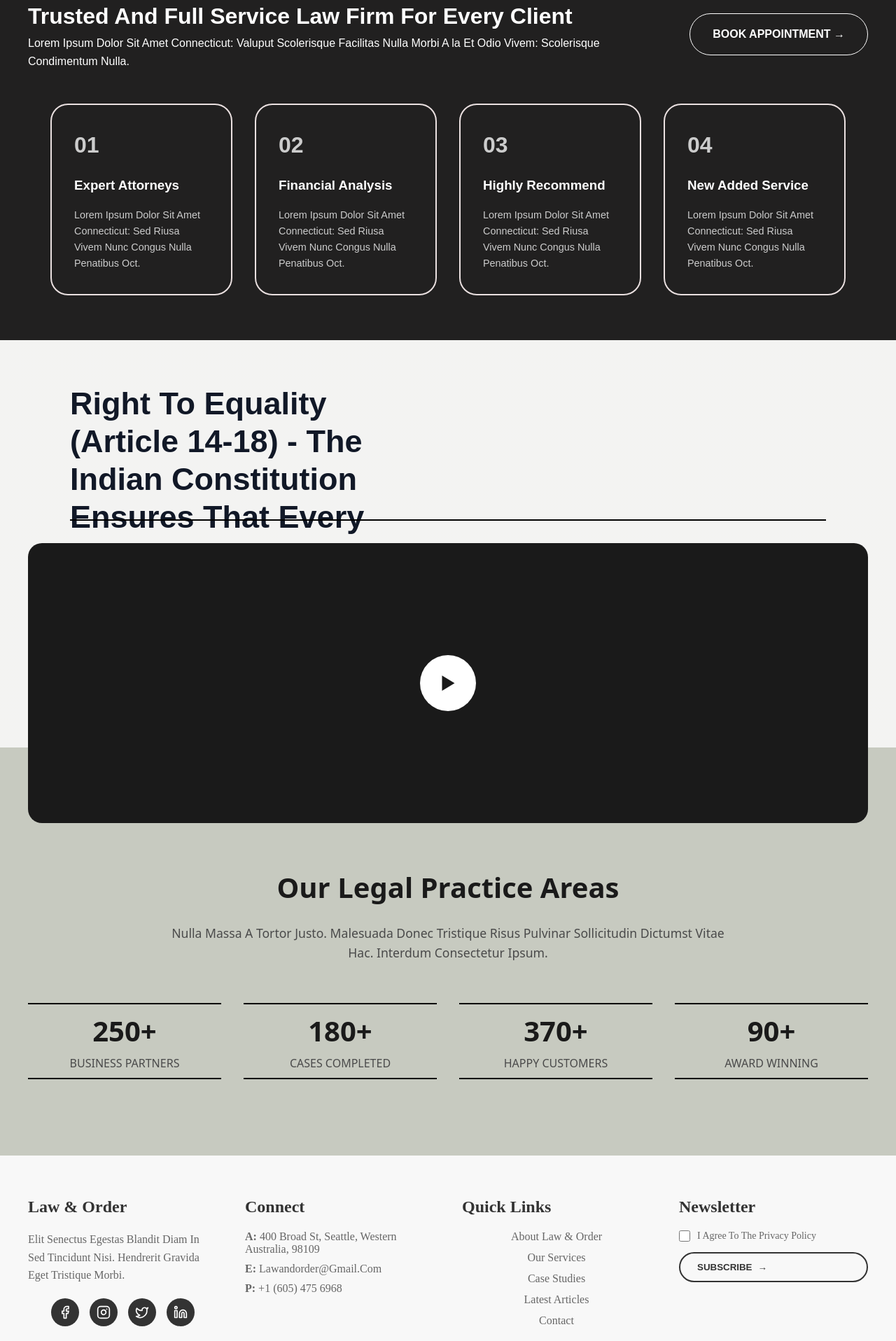
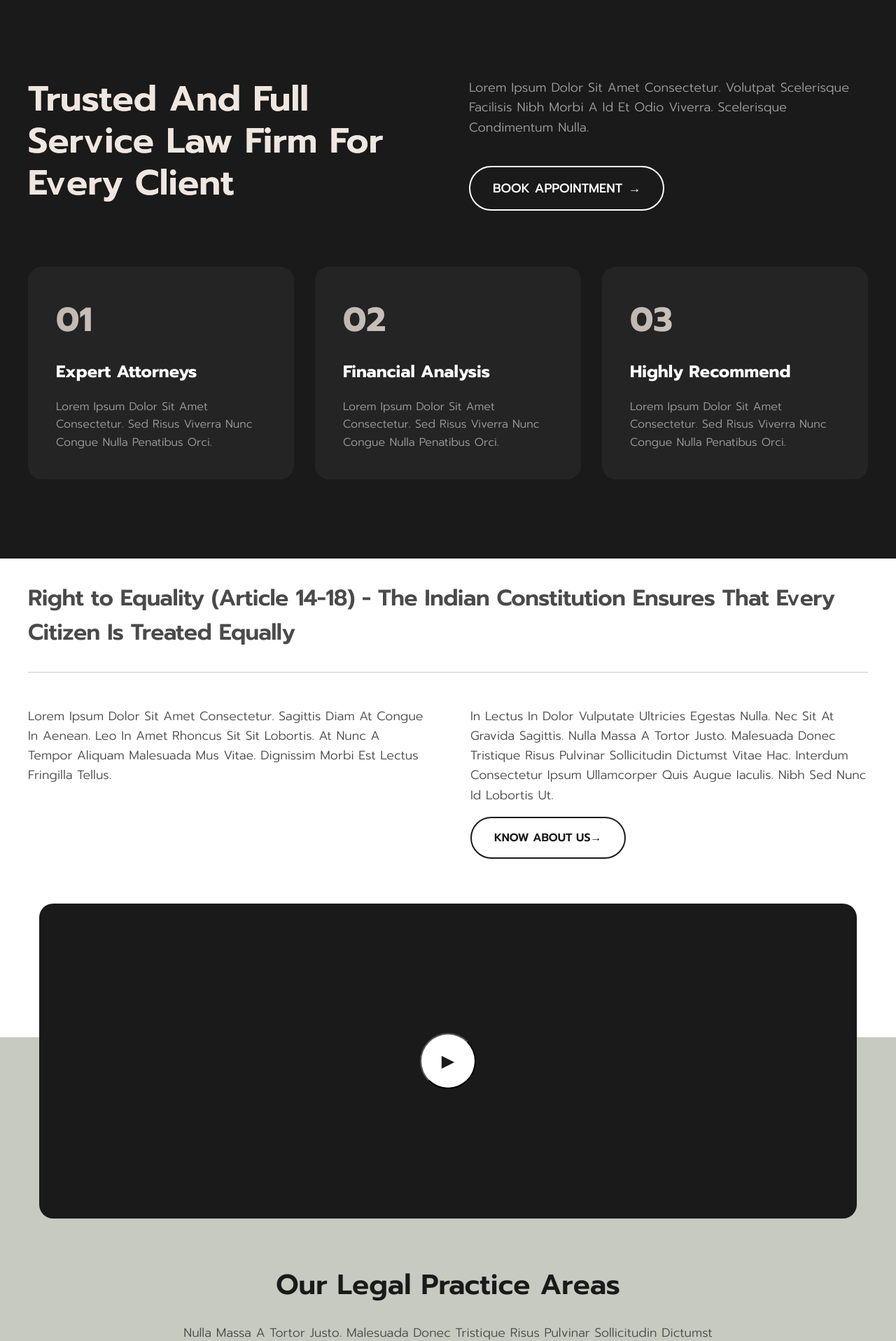
Before and after one commit to MdZaheen/Lawer-portfolio, a Next.js app: page / in a window 1280 px wide. Shown: the part 752-2668 px from the top of the page at 70% size. Built offline with nearby package versions, Linux system fonts and the light colour scheme.

Commit message:
fixed errors 20:50:20

```diff
--- a/components/Header.js
+++ b/components/Header.js
@@ -9,7 +9,7 @@ function Header() {
       <header className="header">
         <nav className="nav">
           <a  className="logo">
-            HASHMAT PASHA
+            HASHMATH PASHA
           </a>
 
           <div className="nav-links">
--- a/components/Know.js
+++ b/components/Know.js
@@ -4,24 +4,36 @@ import '../public/styles/kau.css';
 const Know = () => {
   return (
     <section className="legal-section">
-      <div className="hero-content">
-        <h1 className="hero-title">
-        Right to Equality (Article 14-18) - The Indian Constitution ensures that every citizen is treated equally before the law and prohibits discrimination based on religion, race, caste, sex, or place of birth.
+      <div className="hero-content-know">
+        <h1 className="hero-title-k">
+          Right to Equality (Article 14-18) - The Indian Constitution Ensures That Every Citizen Is Treated Equally
         </h1>
-        <div className='line'></div>
-        <p className="hero-text">
-          Lorem Ipsum Dolor Sit Amet Consectetur. Sagittis Diam At Congue In Aenean. Leo In Amet Rhoncus Sit Sit Lobortis. At Nunc A Tempor Aliquam Malesuada Mus Vitae. Dignissim Morbi Est Lectus Fringilla Tellus.
-        </p>
-        <p className="hero-text">
-          In Lectus In Dolor Vulputate Ultricies Egestas Nulla. Nec Sit At Gravida Sagittis. Nulla Massa A Tortor Justo. Malesuada Donec Tristique Risus Pulvinar Sollicitudin Dictumst Vitae Hac. Interdum Consectetur Ipsum Ullamcorper Quis Augue Iaculis. Nibh Sed Nunc Id Lobortis Ut.
-        </p>
-        <button className="know-more-btn">KNOW ABOUT US →</button>
+        <div className="line"></div>
+        <div className="text-content">
+          <div>
+            <p className="hero-text">
+              Lorem Ipsum Dolor Sit Amet Consectetur. Sagittis Diam At Congue In Aenean. Leo In Amet Rhoncus Sit Sit Lobortis.
+              At Nunc A Tempor Aliquam Malesuada Mus Vitae. Dignissim Morbi Est Lectus Fringilla Tellus.
+            </p>
+          </div>
+          <div>
+            <p className="hero-text">
+              In Lectus In Dolor Vulputate Ultricies Egestas Nulla. Nec Sit At Gravida Sagittis. Nulla Massa A Tortor Justo.
+              Malesuada Donec Tristique Risus Pulvinar Sollicitudin Dictumst Vitae Hac. Interdum Consectetur Ipsum Ullamcorper
+              Quis Augue Iaculis. Nibh Sed Nunc Id Lobortis Ut.
+            </p>
+            <a href="#" className="know-more-btn">
+              KNOW ABOUT US <span aria-hidden="true">→</span>
+            </a>
+          </div>
+        </div>
       </div>
 
       <div className="video-section">
         <div className="video-container">
-          {/* Replace with your video component or image */}
-          <div className="play-button">▶</div>
+          <button className="play-button" aria-label="Play Video">
+            ▶
+          </button>
         </div>
       </div>
 
@@ -31,37 +43,22 @@ const Know = () => {
           Nulla Massa A Tortor Justo. Malesuada Donec Tristique Risus Pulvinar Sollicitudin Dictumst Vitae Hac. Interdum Consectetur Ipsum.
         </p>
         <div className="stats-container">
-          <div className="stat-item">
-            <div className='line'></div>
-            <h3>250+</h3>
-            <p>BUSINESS PARTNERS</p>
-            <div className='line'></div>
-          </div>
-          <div className="stat-item">
-            <div className='line'></div>
-            <h3>180+</h3>
-            <p>CASES COMPLETED</p>
-            <div className='line'></div>
-          </div>
-          <div className="stat-item">
-            <div className='line'></div>
-            <h3>370+</h3>
-            <p>HAPPY CUSTOMERS</p>
-            <div className='line'></div>
-          </div>
-          <div className="stat-item">
-            <div className='line'></div>
-            <h3>90+</h3>
-            <p>AWARD WINNING</p>
-            <div className='line'></div>
-          </div>
+          {[
+            { count: "250+", label: "BUSINESS PARTNERS" },
+            { count: "180+", label: "CASES COMPLETED" },
+            { count: "370+", label: "HAPPY CUSTOMERS" },
+            { count: "90+", label: "AWARD WINNING" },
+          ].map((stat, index) => (
+            <div key={index} className="stat-item">
+              <h3>{stat.count}</h3>
+              <p>{stat.label}</p>
+              <div className="linelast"></div>
+            </div>
+          ))}
         </div>
       </div>
     </section>
   );
 };
-<style>
-@import url('https://fonts.googleapis.com/css2?family=Prompt:ital,wght@0,100;0,200;0,300;0,400;0,500;0,600;0,700;0,800;0,900;1,100;1,200;1,300;1,400;1,500;1,600;1,700;1,800;1,900&display=swap');
-</style>
 
 export default Know;
--- a/components/TrustedLawFirm.js
+++ b/components/TrustedLawFirm.js
@@ -1,48 +1,55 @@
-import React from "react";
-import "../public/styles/TrustedLawFirm.css";
+import React from 'react';
+import '../public/styles/TrustedLawFirm.css';
+
 const TrustedLawFirm = () => {
   return (
-        <>
-            <div className="main">
-                <header className="header-t">
-                    <div className="header-content">
-                        <div className="header-main">
-                            <h1>Trusted And Full Service
-                                Law Firm For Every Client</h1>
-                            <p>Lorem Ipsum Dolor Sit Amet Connecticut: Valuput Scolerisque
-                                Facilitas Nulla Morbi A la Et Odio Vivem: Scolerisque Condimentum Nulla.</p>
+    <section className="hero">
+      <div className="hero-container">
+        <div className="hero-content-l">
+          <div>
+            <h1 className="hero-title-l">
+              Trusted And Full Service Law Firm For Every Client
+            </h1>
           </div>
-                        <a href="#" className="cta-button">BOOK APPOINTMENT →</a>
+          <div>
+            <p className="hero-description-l">
+              Lorem Ipsum Dolor Sit Amet Consectetur. Volutpat Scelerisque
+              Facilisis Nibh Morbi A Id Et Odio Viverra. Scelerisque Condimentum Nulla.
+            </p>
+            <a href="#appointment" className="book-appointment">
+              BOOK APPOINTMENT
+              <span>→</span>
+            </a>
           </div>
-                </header>
-                <section className="features">
-                    <div className="feature-box">
-                        <div className="number">01</div>
-                        <h3>Expert Attorneys</h3>
-                        <p>Lorem Ipsum Dolor Sit Amet Connecticut: Sed Riusa Vivem Nunc Congus Nulla Penatibus Oct.</p>
         </div>
 
-                    <div className="feature-box">
-                        <div className="number">02</div>
-                        <h3>Financial Analysis</h3>
-                        <p>Lorem Ipsum Dolor Sit Amet Connecticut: Sed Riusa Vivem Nunc Congus Nulla Penatibus Oct.</p>
+        <div className="services-grid">
+          <div className="service-card">
+            <div className="service-number">01</div>
+            <h3 className="service-title">Expert Attorneys</h3>
+            <p className="service-description">
+              Lorem Ipsum Dolor Sit Amet Consectetur. Sed Risus Viverra Nunc Congue Nulla Penatibus Orci.
+            </p>
           </div>
 
-                    <div className="feature-box">
-                        <div className="number">03</div>
-                        <h3>Highly Recommend</h3>
-                        <p>Lorem Ipsum Dolor Sit Amet Connecticut: Sed Riusa Vivem Nunc Congus Nulla Penatibus Oct.</p>
+          <div className="service-card">
+            <div className="service-number">02</div>
+            <h3 className="service-title">Financial Analysis</h3>
+            <p className="service-description">
+              Lorem Ipsum Dolor Sit Amet Consectetur. Sed Risus Viverra Nunc Congue Nulla Penatibus Orci.
+            </p>
           </div>
 
-                    <div className="feature-box">
-                        <div className="number">04</div>
-                        <h3>New Added Service</h3>
-                        <p>Lorem Ipsum Dolor Sit Amet Connecticut: Sed Riusa Vivem Nunc Congus Nulla Penatibus Oct.</p>
+          <div className="service-card">
+            <div className="service-number">03</div>
+            <h3 className="service-title">Highly Recommend</h3>
+            <p className="service-description">
+              Lorem Ipsum Dolor Sit Amet Consectetur. Sed Risus Viverra Nunc Congue Nulla Penatibus Orci.
+            </p>
+          </div>
+        </div>
       </div>
     </section>
-
-            </div>
-        </>
   );
 };
 
--- a/public/styles/TrustedLawFirm.css
+++ b/public/styles/TrustedLawFirm.css
@@ -1,185 +1,127 @@
-/* body {
-    font-family: Arial, sans-serif;
-    line-height: 1.6;
-    margin: 0;
-    padding: 0;
-    background-color: #2d2d2d;
-    color: #ffffff;
-} */
-html,
-body {
-    font-family: 'Lucida Sans', 'Lucida Sans Regular', 'Lucida Grande', 'Lucida Sans Unicode', Verdana, sans-serif;
+/* Hero section styles */
+.hero {
+    background-color: #1a1a1a;
+    color: #fff;
+    padding: 80px 20px;
+    min-height: 100vh;
+    display: flex;
+    flex-direction: column;
+    justify-content: center;
   }
 
-.main {
-    font-family: Arial, sans-serif;
-    line-height: 1.6;
-    margin: 0;
-    padding: 0;
-
-    color: #ffffff;
-    background-color: rgb(33, 32, 32);
-}
-
-.headert {
-    padding: 1rem 2rem;
-    padding-bottom: 0px;
-    background-color: rgb(33, 32, 32);
-}
-
-.header-content {
-    display: flex;
-    justify-content: space-between;
-    align-items: flex-start;
+  .hero-container {
     max-width: 1200px;
     margin: 0 auto;
   }
 
-.header-main {
-    flex: 1;
-    padding-right: 4rem;
+  .hero-content-l {
+    display: grid;
+    grid-template-columns: 1fr 1fr;
+    gap: 60px;
+    margin-bottom: 10px;
   }
 
-.header h1 {
-    font-size: 2.5rem;
-    color: white;
-    margin-bottom: 1.5rem;
+  .hero-title-l{
+    font-size: 56px;
+    line-height: 1.2;
+    margin-bottom: 30px;
+    background: linear-gradient(to right, #c0b7b1, #f0e6e0);
+    -webkit-background-clip: text;
+    color: transparent;
+  }
+  h1.hero-title-l{
+    color: #f0e6e0;
+    font-weight: 600;
+    font-size:50px;
+  }
+  .hero-description-l{
+    color: #a0a0a0;
+    font-size: 18px;
+    line-height: 1.6;
+    margin-bottom: 40px;
   }
 
-.header p {
-    color: white;
-    margin: 0;
+  .book-appointment {
+    display: inline-flex;
+    align-items: center;
+    padding: 16px 32px;
+    border: 2px solid #fff;
+    border-radius: 50px;
+    color: #fff;
+    text-decoration: none;
+    font-size: 18px;
+    font-weight: 500;
+    transition: all 0.3s ease;
   }
 
-.cta-button {
-    display: inline-flex;
-    align-self: center;
-    padding: 1rem 2rem;
-    background-color: rgb(33, 32, 32);
-    color: white;
-    text-decoration: none;
-    font-weight: bold;
-    border: 1px solid rgb(255, 255, 255);
-    border-radius: 50px;
-    white-space: nowrap;
-    transition: all 0.3s cubic-bezier(0.4, 0, 0.2, 1);
-    position: relative;
-    overflow: hidden;
+  .book-appointment:hover {
+    background-color: #fff;
+    color: #1a1a1a;
   }
 
-/* Create a glowing effect on hover */
-/* .cta-button::before {
-    content: "";
-    position: absolute;
-    top: 50%;
-    left: 50%;
-    width: 150%;
-    height: 150%;
-    background: radial-gradient(circle, rgba(255, 255, 255, 0.3) 10%, transparent 70%);
-    transition: transform 0.4s ease-in-out;
-    transform: translate(-50%, -50%) scale(0);
-} */
-
-.cta-button:hover::before {
-    transform: translate(-50%, -50%) scale(1);
-    opacity: 0.6;
+  .book-appointment span {
+    margin-left: 8px;
   }
 
-/* Smooth color shift with slight scaling */
-.cta-button:hover {
-    background-color: #2d2d2d;
-    transform: translateY(-3px);
-
+  .services-grid {
+    display: grid;
+    grid-template-columns: repeat(3, 1fr);
+    gap: 30px;
+    margin-top: 60px;
   }
 
-
-
-.features {
-    display: grid;
-    grid-template-columns: repeat(4, 1fr);
-    gap: 2rem;
-    padding: 4rem 2rem;
-    padding-top: 3rem;
-    max-width: 1200px;
-    margin: 0 auto;
-    background-color: rgb(33, 32, 32);
+  .service-card {
+    background-color: #242424;
+    padding: 40px;
+    border-radius: 20px;
+    transition: transform 0.3s ease;
   }
 
-.feature-box {
-    padding: 2rem;
-    border: 2px solid rgb(234, 224, 224);
-    border-radius: 25px;
-    background-color: rgb(33, 32, 32);
-    transition: all 0.4s cubic-bezier(0.25, 0.8, 0.25, 1);
-    /* Smooth in & out */
+  .service-card:hover {
+    transform: translateY(-10px);
   }
 
-.feature-box:hover {
-    transform: translateY(-8px) scale(1.02);
-    border-color: rgb(255, 255, 255);
-    box-shadow: 0 15px 25px rgba(255, 255, 255, 0.1), 0 5px 10px rgba(0, 0, 0, 0.3);
-    background-color: #2d2d2d;
+  .service-number {
+    font-size: 48px;
+    font-weight: bold;
+    background: linear-gradient(to right, #c0b7b1, #f0e6e0);
+    -webkit-background-clip: text;
+    color: transparent;
+    margin-bottom: 20px;
   }
 
-
-
-.number {
-    font-size: 2rem;
-    font-weight: bold;
-    color: #cccccc;
-    margin-bottom: 1rem;
+  .service-title {
+    font-size: 24px;
+    color: #fff;
+    margin-bottom: 20px;
   }
 
-.feature-box h3 {
-    color: #1a1a1a;
-    margin-bottom: 1rem;
-}
-
-.feature-box p {
-    color: #1a1a1a;
-    font-size: 0.9rem;
+  .service-description {
+    color: #a0a0a0;
+    line-height: 1.6;
   }
 
   @media (max-width: 1024px) {
-    .features {
+    .hero-content {
+      grid-template-columns: 1fr;
+      text-align: center;
+    }
+
+    .hero-title {
+      font-size: 42px;
+    }
+
+    .services-grid {
       grid-template-columns: repeat(2, 1fr);
     }
   }
 
   @media (max-width: 768px) {
-    .header-content {
-        flex-direction: column;
-    }
-
-    .cta-button {
-        margin-top: 2rem;
-    }
-
-    .features {
+    .services-grid {
       grid-template-columns: 1fr;
     }
 
-    .header h1 {
-        font-size: 2rem;
+    .hero-title {
+      font-size: 36px;
     }
   }
-
-.header-title {
-    font-size: 2.5rem;
-    color: #ffffff;
-    margin-bottom: 1.5rem;
-}
-
-.header-text {
-    color: #cccccc;
-}
-
-.feature-box h3 {
-    color: #ffffff;
-    margin-bottom: 1rem;
-}
-
-.feature-box p {
-    color: #cccccc;
-    font-size: 0.9rem;
-}
--- a/public/styles/header.css
+++ b/public/styles/header.css
@@ -1,11 +1,12 @@
 /* Header */
-
+@import url('https://fonts.googleapis.com/css2?family=Prompt:wght@300;400;500;600;700&display=swap');
 html,body{
   width: 100%;
+  font-family: 'Prompt', sans-serif;
 }
 .header {
   width: 100%;
-  /* overflow-x: hidden; Prevent horizontal scrolling */
+  font-family: 'Prompt', sans-serif;
 }
 
 /* Ensure header spans full width */
--- a/public/styles/hero.css
+++ b/public/styles/hero.css
@@ -1,4 +1,6 @@
 /* ======== Hero Section (Main Container) ======== */
+
+@import url('https://fonts.googleapis.com/css2?family=Prompt:wght@300;400;500;600;700&display=swap');
 .hero-section {
   background-color: rgb(199, 202, 193);
   background-image: url("/images/background.png");
@@ -7,7 +9,7 @@
   background-size: cover;
   box-sizing: border-box;
   color: rgb(25, 25, 25);
-
+  font-family: 'Prompt', sans-serif;
   display: flex;
   flex-direction: column;
   align-items: center;
@@ -24,7 +26,7 @@
 }
 
 /* ======== Hero Content ======== */
-.hero-content {
+div.hero-content {
   align-items :center;
   background-size : cover;
   box-sizing :border-box;
@@ -39,7 +41,7 @@
   height :162px;
   justify-content: space-between;
   line-height :19.6px;
-  margin-bottom :60px;
+  margin-bottom :20px;
   max-width :100%;
   position :relative;
   row-gap : 20px;
--- a/public/styles/kau.css
+++ b/public/styles/kau.css
@@ -1,52 +1,62 @@
+@import url('https://fonts.googleapis.com/css2?family=Prompt:wght@300;400;500;600;700&display=swap');
 
-
-html,body{
-  /* font-family:'Lucida Sans', 'Lucida Sans Regular', 'Lucida Grande', 'Lucida Sans Unicode',Verdana, sans-serif; */
-  background:#B8B9B1;
-  width: 100%;
+* {
+  margin: 0;
+  padding: 0;
+  box-sizing: border-box;
 }
 
-.man{
-  height: 1005.92px;
+.legal-section {
+  background: linear-gradient(to bottom, #ffffff 50%, #C7CAC0 50%);
+  padding: 2rem 2rem;
+  font-family: 'Prompt', sans-serif;
+  min-height: 100vh;
   width: 100%;
-  background-color: aquamarine;
+  overflow-x: hidden;
 }
-.legal-section {
-  /* background: linear-gradient(to do, #F5F5F5 50%,  #C7CAC0 50%); */
-  background: linear-gradient(to bottom,#ffffffd4 50%, #C7CAC0 50%);
-  padding: 4rem 2rem;
-  font-family: system-ui, -apple-system, sans-serif;
+
+.hero-content-know {
+  max-width: 1200px;
+  margin: 0px auto;
+  display: flex;
+  flex-direction: column;
+  gap: 1rem;
 }
+
+.hero-title-k {
+  font-size: auto;
+  /* line-height: 200px; */
+  color: #1a1a1a;
+  font-weight: 300;
+  letter-spacing: -0.02em;
+  max-width: 100%;
+}
+
 .line {
   width: 100%;
-  border-bottom: 2px solid #000000;
-  margin: 10px 0;
-}
-.linelast{
-  width: 100%;
-  border-bottom: 2px solid #caccc7;
-  margin: 10px 0;
+  height: 1px;
+  background-color: #caccc7;
+  margin: 1rem 0 2rem;
 }
 
-.hero-content {
-  max-width: 1200px;
-  margin: 0 auto;
-  text-align: left;
+.text-content {
+  display: grid;
+  grid-template-columns: 1fr 1fr;
+  gap: 4rem;
 }
-
-.hero-title {
-  font-size: 2.5rem;
-  line-height: 1;
-  color: #1a1a1a;
-  margin-bottom: 2rem;
+h1.hero-title-k{
+  margin-bottom: 0px;
+  line-height: auto;
+  font-size: xx-large;
   font-weight: 600;
+  color: #4a4a4a;
 }
 
 .hero-text {
   font-size: 1.1rem;
   line-height: 1.6;
   color: #4a4a4a;
-  margin-bottom: 1.5rem;
+  margin-bottom: 1px;
 }
 
 .know-more-btn {
@@ -61,6 +71,8 @@ html,body{
   cursor: pointer;
   transition: all 0.3s ease;
   margin-top: 1rem;
+  font-family: 'Prompt', sans-serif;
+  text-decoration: none;
 }
 
 .know-more-btn:hover {
@@ -71,12 +83,13 @@ html,body{
 .video-section {
   margin: 4rem auto;
   max-width: 1200px;
+  padding: 0 1rem;
 }
 
 .video-container {
   position: relative;
   width: 100%;
-  height: 400px;
+  height: 450px;
   background: #1a1a1a;
   border-radius: 20px;
   overflow: hidden;
@@ -97,13 +110,18 @@ html,body{
   cursor: pointer;
   font-size: 24px;
   color: #1a1a1a;
+  transition: transform 0.3s ease;
+}
+
+.play-button:hover {
+  transform: translate(-50%, -50%) scale(1.1);
 }
 
 .practice-areas {
   max-width: 1200px;
-  margin: 4rem auto;
+  margin: 1rem auto;
   text-align: center;
-
+  padding: 0 1rem;
 }
 
 .practice-title {
@@ -125,16 +143,12 @@ html,body{
   display: grid;
   grid-template-columns: repeat(4, 1fr);
   gap: 2rem;
-  margin-top: 3rem;
-  height: 100px;
 }
 
 .stat-item {
   text-align: center;
-}
-.stat-item p{
-  margin-bottom: 0px;
-  margin-top: 0px;
+  position: relative;
+  padding-bottom: 2rem;
 }
 
 .stat-item h3 {
@@ -142,70 +156,57 @@ html,body{
   color: #1a1a1a;
   margin-bottom: 0.5rem;
   font-weight: 600;
-  margin-top: 0px;
 }
 
 .stat-item p {
   font-size: 1rem;
   color: #4a4a4a;
   font-weight: 500;
-}
-.footer {
-  width: 100%;
-  background: #111;
-  color: white;
-  padding: 2rem 1rem;
+  margin: 0;
 }
 
-.footer-container {
-  display: grid;
-  grid-template-columns: 1fr;
-  gap: 2rem;
-  text-align: center;
+.linelast {
+  position: absolute;
+  bottom: 0;
+  left: 0;
+  width: 100%;
+  border-bottom: 2px solid #caccc7;
 }
 
-@media (min-width: 640px) {
-  .footer-container {
+@media (max-width: 1024px) {
+  .hero-title {
+    font-size: 3rem;
+  }
+
+  .text-content {
+    grid-template-columns: 1fr;
+    gap: 2rem;
+  }
+
+  .stats-container {
     grid-template-columns: repeat(2, 1fr);
-    text-align: left;
+  }
+
+  .video-container {
+    height: 400px;
   }
 }
 
-@media (min-width: 1024px) {
-  .footer-container {
-    grid-template-columns: repeat(4, 1fr);
+@media (max-width: 768px) {
+  .legal-section {
+    padding: 3rem 1rem;
+  }
+
+  .hero-title {
+    font-size: 2.5rem;
+  }
+
+  .stats-container {
+    grid-template-columns: 1fr;
+    gap: 3rem;
+  }
+
+  .video-container {
+    height: 300px;
   }
 }
-
-.social-icons {
-  display: flex;
-  justify-content: center;
-  gap: 10px;
-}
-
-@media (min-width: 640px) {
-  .social-icons {
-    justify-content: flex-start;
-  }
-}
-
-.newsletter-form input {
-  width: 100%;
-  padding: 0.7rem;
-  border-radius: 5px;
-  border: none;
-}
-
-.subscribe-button {
-  width: 100%;
-  padding: 0.7rem;
-  background: white;
-  color: black;
-  border: none;
-  font-weight: bold;
-  cursor: pointer;
-}
-
-.subscribe-button:hover {
-  background: gray;
-}
```
Also changed, not shown: 1 other file (tests, documents, lock files or other folders). Lines whose indentation alone changed are shown as unchanged.
